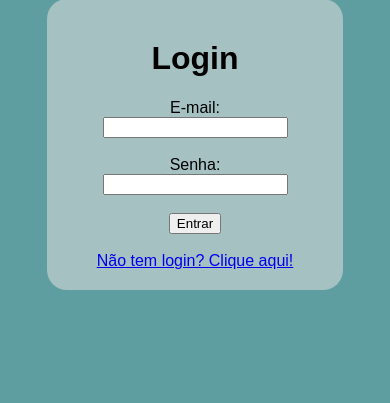
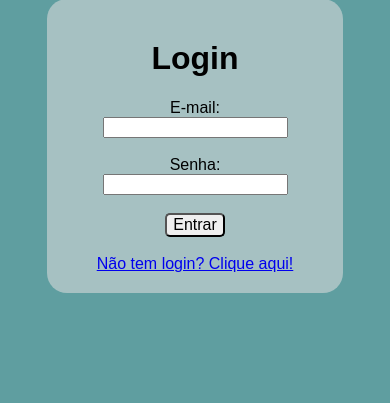
Before and after one commit to Jean-Zeni/ProjetoFinal_Jean, a PHP site: page /php/index.php in a window 390 px wide. Shown: the part 101-504 px from the top of the page. Run offline with PHP 8.4, Linux system fonts and the light colour scheme; some web fonts are replaced.

Commit message:
Commit de 16/12/2024 às 22h24

```diff
--- a/styles/style.css
+++ b/styles/style.css
@@ -30,7 +30,13 @@
             padding-right: 50px;
             border-radius: 20px;
             background-color: rgba(221, 221, 221, 0.562);
+
+            #btnLogin {
+                font-size: 16px;
+                border-radius: 5px;
+            }
         }
+
     }
 
     /* ESTILIZAÇÃO TELA CADASTRO NOVO USUÁRIO */
@@ -69,12 +75,18 @@
             font-size: 16px;
             border-radius: 5px;
         }
+
+        small {
+            font-size: 12px;
+        }
     }
 
+    /* ESTILIZAÇÃO TELA HOME */
+    /* =============================================================================================================== */
 }
 
-/* ESTILIZAÇÃO PARA DESKTOP */
-/* ================================================================================================================== */
+/*ESTILIZAÇÃO PARA DESKTOP*/
+
 @media(min-width: 601px) {
 
     /* Estilização geral dos botões */
```
